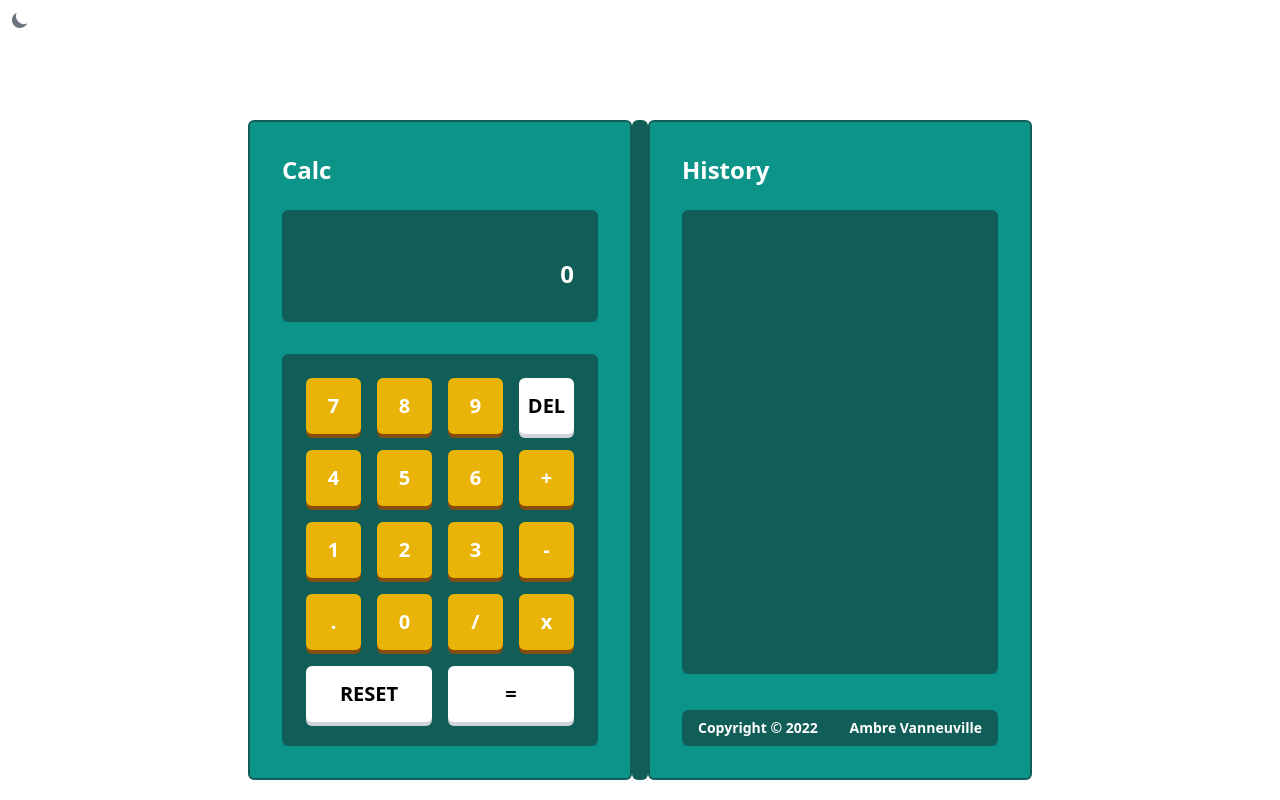
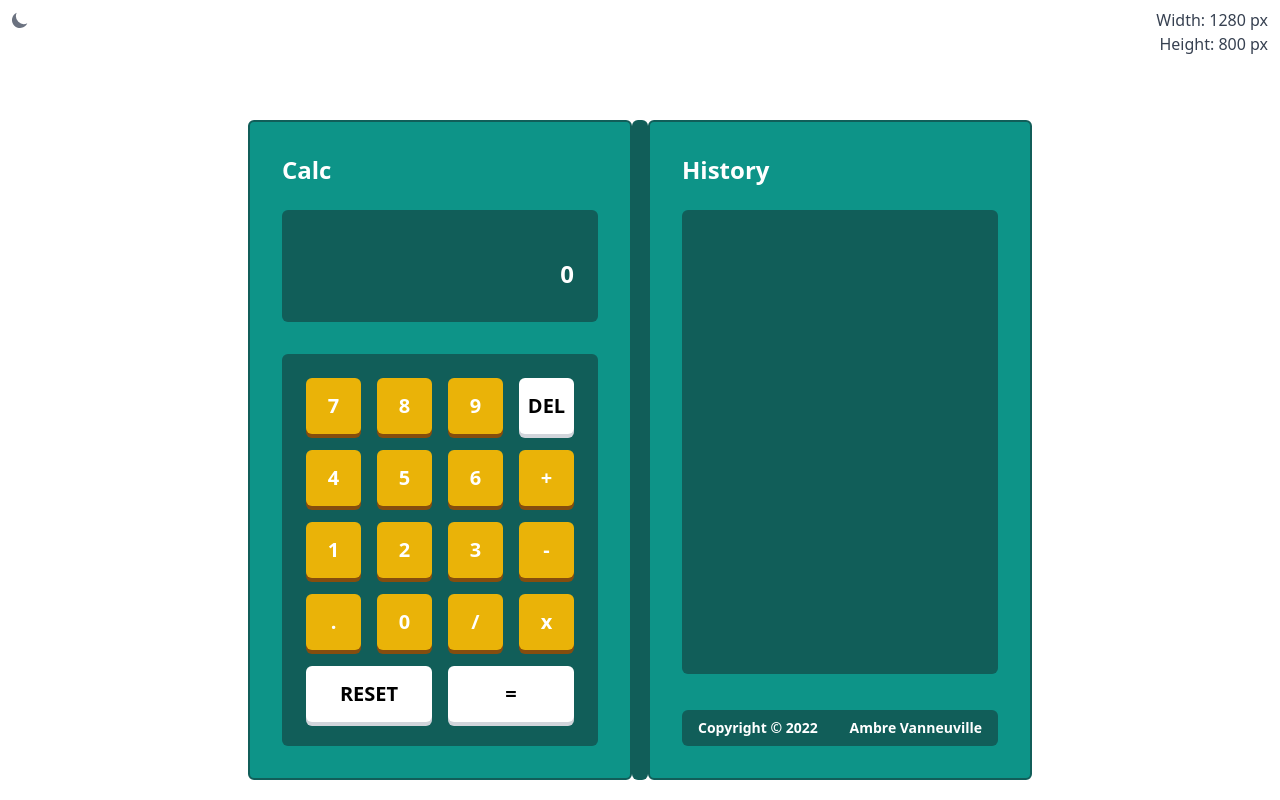
Before and after one commit to Ambre1709/Calculatrice, a Vue app: page / in a window 1280 px wide. Built offline with nearby package versions, Linux system fonts and the light colour scheme.

Commit message:
✨ affichage dimensions window

```diff
--- a/src/App.vue
+++ b/src/App.vue
@@ -1,15 +1,20 @@
 <template>
-  <Darkmode />
-  <Calculator />
+  <div class="relative">
+    <Darkmode />
+    <Calculator />
+    <Width class="absolute top-2 right-3" />
+  </div>
 </template>
 
 <script>
 import Darkmode from "./components/Darkmode.vue";
 import Calculator from "./components/Calculator.vue";
+import Width from "./components/Width.vue";
 export default {
   components: {
     Darkmode,
     Calculator,
+    Width,
   },
 };
 </script>
--- /dev/null
+++ b/src/components/Width.vue
@@ -0,0 +1,32 @@
+<template>
+  <p class="text-right text-gray-700 dark:text-gray-300">
+    Width: {{ window.width }} px<br />
+    Height: {{ window.height }} px
+  </p>
+</template>
+
+<script>
+export default {
+  data() {
+    return {
+      window: {
+        width: 0,
+        height: 0,
+      },
+    };
+  },
+  created() {
+    window.addEventListener("resize", this.handleResize);
+    this.handleResize();
+  },
+  unmounted() {
+    window.removeEventListener("resize", this.handleResize);
+  },
+  methods: {
+    handleResize() {
+      this.window.width = window.innerWidth;
+      this.window.height = window.innerHeight;
+    },
+  },
+};
+</script>
```
